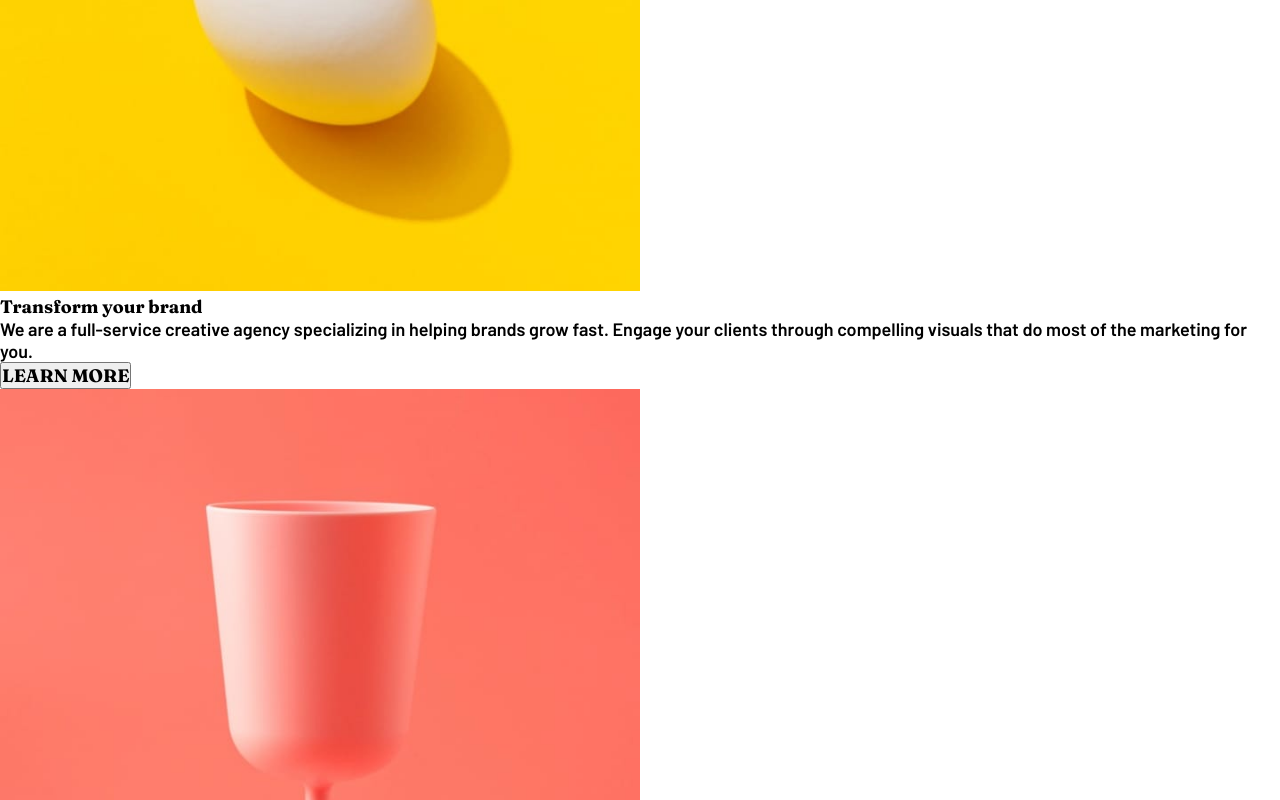
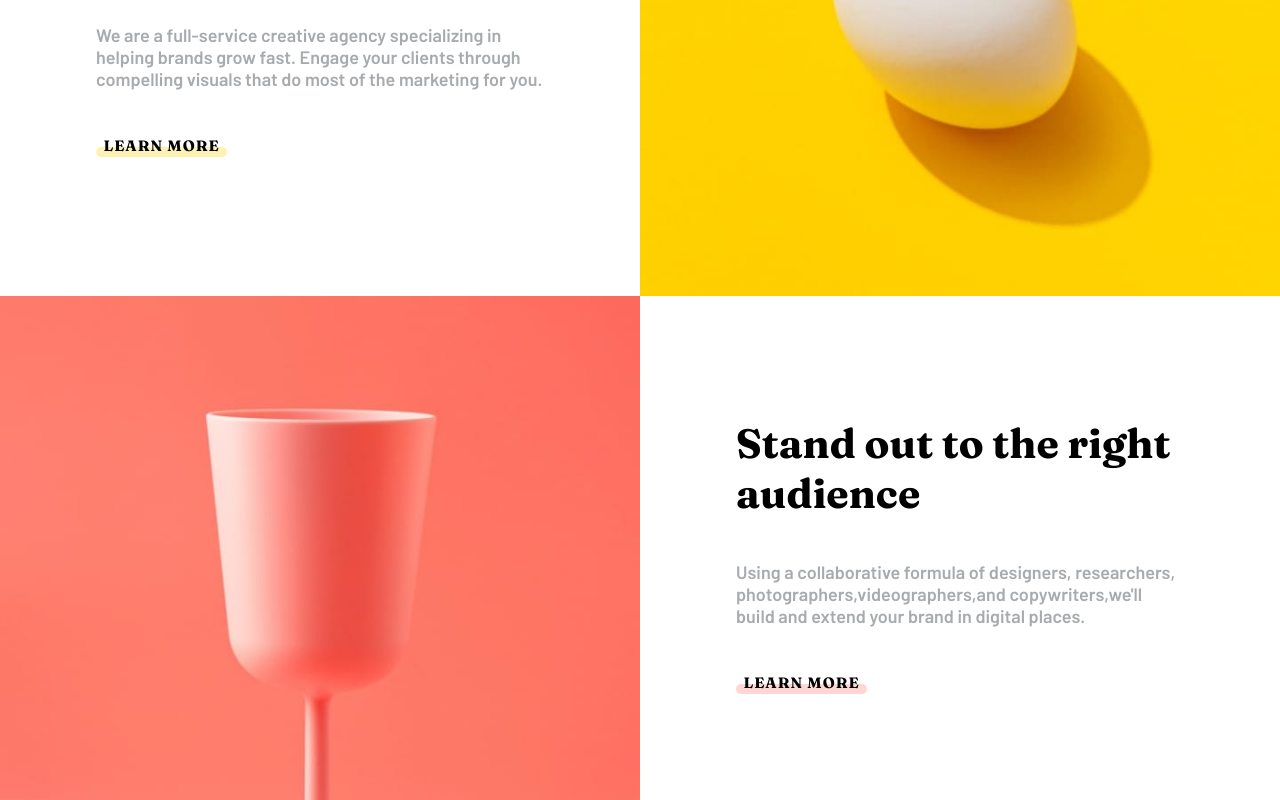
Before and after one commit to Ezedcode/sunnyside-agency-landing-page-main, a React (Create React App) app: page / in a window 1280 px wide. Shown: the part 940-1740 px from the top of the page. Built offline with nearby package versions, Linux system fonts and the light colour scheme.

Commit message:
update home page

```diff
--- a/src/components/button/LearnMoreBtn.jsx
+++ b/src/components/button/LearnMoreBtn.jsx
@@ -1,13 +1,72 @@
 import React from "react";
-import styled from "styled-components";
+import styled, { keyframes } from "styled-components";
 
-const Btn = styled.button``;
+const animation = keyframes`
+  from {
+    width: 0px;
+  }
 
-const LearnMoreBtn = () => {
+  to {
+    width: 121px;
+  }
+`;
+
+const Btn = styled.button`
+  border: none;
+  background: none;
+
+  & h3 {
+    font-weight: bolder;
+    font-size: 15px;
+    letter-spacing: 1px;
+    margin-left: 7.5px;
+  }
+
+  & .first,
+  & .secund {
+    position: relative;
+    width: 121px;
+    border-radius: 5px;
+    border: 5px solid transparent;
+  }
+
+  & .first {
+    top: -8px;
+    z-index: -1;
+  }
+
+  & .secund {
+    top: -18px;
+    z-index: -2;
+    border: 5px solid ${(props) => props.color};
+  }
+
+  &:hover {
+    cursor: pointer;
+  }
+
+  &:hover .first {
+    animation: ${animation} 1s;
+    border-color: ${(props) => props.colorHover};
+  }
+
+  @media screen and (max-width: 375px) {
+    & div {
+      margin: 0 auto;
+    }
+
+    & h3 {
+      margin-left: 0px;
+    }
+  }
+`;
+
+const LearnMoreBtn = ({ color, colorHover }) => {
   return (
-    <Btn>
+    <Btn color={color} colorHover={colorHover}>
       <h3>LEARN MORE</h3>
-      <div></div>
+      <div className="first"></div>
+      <div className="secund"></div>
     </Btn>
   );
 };
--- a/src/components/layout/Header/index.jsx
+++ b/src/components/layout/Header/index.jsx
@@ -53,6 +53,7 @@ const Header = () => {
         <source media="(max-width: 375px)" srcSet={ImageHeaderMobile} />
         <img src={ImageHeaderDesktop} alt="Image_header" />
       </picture>
+      {showMenu && <Styles.GlobalStyle />}
     </Styles.Container>
   );
 };
--- a/src/components/layout/Header/styles.jsx
+++ b/src/components/layout/Header/styles.jsx
@@ -1,9 +1,8 @@
-import styled from "styled-components";
+import styled, { createGlobalStyle } from "styled-components";
 
 export const Container = styled.div`
   text-align: center;
-  height: 54.5vw;
-  background-color: red;
+  height: 54.6vw;
 
   & .container {
     position: absolute;
@@ -81,6 +80,7 @@ export const Container = styled.div`
       height: 242px;
       margin: 0 auto;
       padding: 40px 0;
+      box-shadow: 0px 0px 2px hsl(0, 10%, 45%);
       background-color: hsl(0, 0%, 100%);
     }
 
@@ -98,3 +98,10 @@ export const Container = styled.div`
     }
   }
 `;
+
+export const GlobalStyle = createGlobalStyle`
+  body {
+    height: 100vh;
+    overflow: hidden;
+  }
+`;
--- a/src/pages/Home/index.jsx
+++ b/src/pages/Home/index.jsx
@@ -14,57 +14,66 @@ import * as Styles from "./styles";
 const Home = () => {
   return (
     <Styles.Container>
-      <section>
+      <section className="container">
         <div>
           <picture>
             <source media="(max-width: 375px)" srcSet={Img1} />
             <img src={Img5} alt="Image_home" />
           </picture>
         </div>
+        <div className="content">
           <div>
             <h2>{PageContent.Home.section1.title}</h2>
             <p>{PageContent.Home.section1.about}</p>
-          <LearnMoreBtn />
+            <LearnMoreBtn
+              color="hsl(51, 100%, 49%,.3)"
+              colorHover="hsl(51, 100%, 49%)"
+            />
+          </div>
         </div>
       </section>
-
-      <section>
+      <section className="container">
         <div>
           <picture>
             <source media="(max-width: 375px)" srcSet={Img2} />
             <img src={Img6} alt="Image_home" />
           </picture>
         </div>
+        <div className="content">
           <div>
             <h2>{PageContent.Home.section2.title}</h2>
             <p>{PageContent.Home.section2.about}</p>
-          <LearnMoreBtn />
+            <LearnMoreBtn
+              color="hsl(7, 99%, 70%,.3)"
+              colorHover="hsl(7, 99%, 70%)"
+            />
+          </div>
         </div>
       </section>
-
-      <section>
+      <section className="container">
+        <div>
           <div>
             <picture>
               <source media="(max-width: 375px)" srcSet={Img3} />
               <img src={Img7} alt="Image_home" />
             </picture>
           </div>
-        <div>
+          <div className="content">
             <h2>{PageContent.Home.section3.title}</h2>
             <p>{PageContent.Home.section3.about}</p>
           </div>
-      </section>
-
-      <section>
+        </div>
+        <div>
           <div>
             <picture>
               <source media="(max-width: 375px)" srcSet={Img4} />
               <img src={Img8} alt="Image_home" />
             </picture>
           </div>
-        <div>
+          <div className="content">
             <h2>{PageContent.Home.section3.title}</h2>
             <p>{PageContent.Home.section3.about}</p>
+          </div>
         </div>
       </section>
     </Styles.Container>
--- a/src/pages/Home/styles.jsx
+++ b/src/pages/Home/styles.jsx
@@ -1,13 +1,79 @@
 import styled from "styled-components";
 
 export const Container = styled.div`
-  & img {
+  & .container {
+    display: flex;
+    width: 100%;
+  }
+
+  & .container:first-child {
+    flex-direction: row-reverse;
+  }
+
+  & .container > div {
     width: 50%;
   }
 
+  & button {
+    text-align: left;
+  }
+
+  & img {
+    width: 100%;
+    height: 100%;
+  }
+
+  & .content {
+    display: flex;
+    flex-direction: column;
+    justify-content: center;
+  }
+
+  & .content > div {
+    width: 448px;
+    margin: 0 auto;
+    padding: 5rem 0;
+  }
+
+  & .container p {
+    color: hsl(210, 4%, 67%);
+    padding: 43px 0;
+  }
+
+  & .container h2 {
+    font-size: 41px;
+  }
+
   @media screen and (max-width: 375px) {
+    text-align: center;
+
+    & button {
+      text-align: center;
+    }
+
+    & .container:first-child {
+      flex-direction: column;
+    }
+
+    & section {
+      flex-direction: column;
+    }
+
+    & .container > div {
+      width: 100%;
+    }
+
     & img {
       width: 100%;
     }
+
+    & .content > div {
+      width: 100%;
+    }
+
+    & .content p {
+      width: 335px;
+      margin: 0 auto;
+    }
   }
 `;
```
Lines whose indentation alone changed are shown as unchanged.
